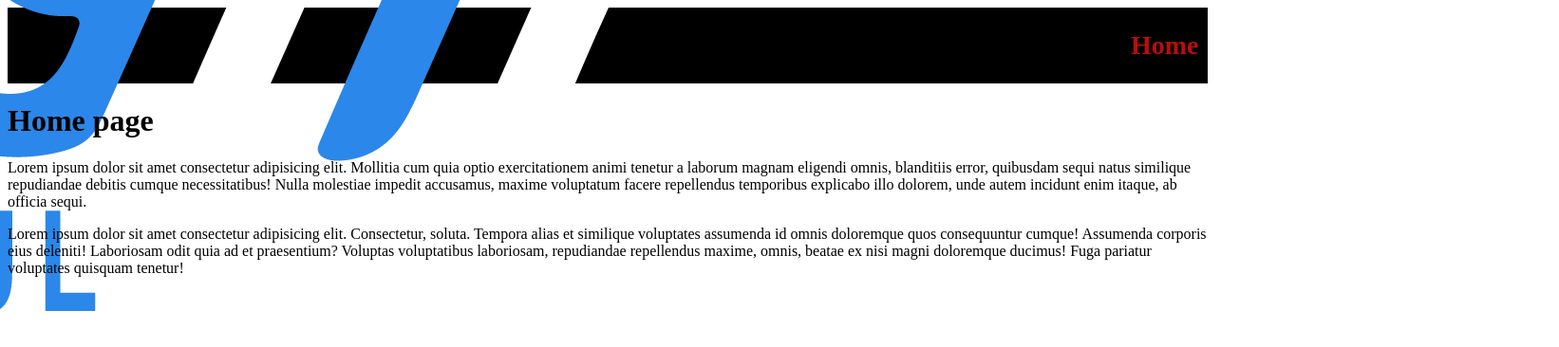
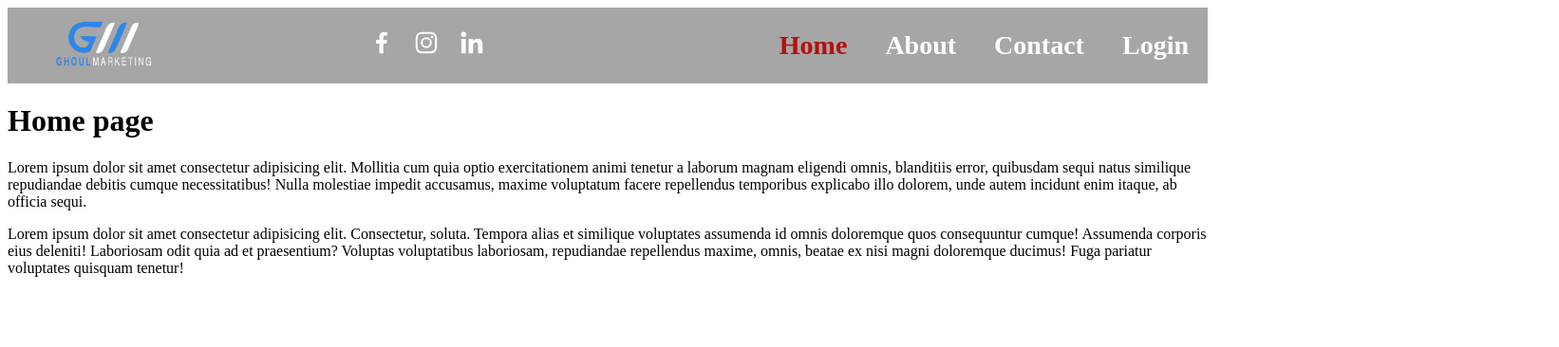
Before and after one commit to mdnadimweb/Navbar-with-react-router-, a React (Vite) app: page / in a window 1280 px wide. Shown: the top 366 px of the page at 95% size, 1642 px wide, since content can reach past the window. Built offline with nearby package versions, Linux system fonts and the light colour scheme.

Commit message:
add icons

```diff
--- a/package.json
+++ b/package.json
@@ -12,6 +12,7 @@
   "dependencies": {
     "react": "^19.0.0",
     "react-dom": "^19.0.0",
+    "react-icons": "^5.5.0",
     "react-router": "^7.4.1"
   },
   "devDependencies": {
@@ -19,10 +20,13 @@
     "@types/react": "^19.0.10",
     "@types/react-dom": "^19.0.4",
     "@vitejs/plugin-react": "^4.3.4",
+    "autoprefixer": "^10.4.21",
     "eslint": "^9.21.0",
     "eslint-plugin-react-hooks": "^5.1.0",
     "eslint-plugin-react-refresh": "^0.4.19",
     "globals": "^15.15.0",
+    "postcss": "^8.5.3",
+    "tailwindcss": "^4.1.3",
     "vite": "^6.2.0"
   }
 }
--- a/src/App.css
+++ b/src/App.css
@@ -6,11 +6,13 @@ nav {
 
 
     height:80px ;
-    background-color: black;
+    background-color: rgb(167, 166, 166);
     display: flex;
-    justify-content: center;
-    align-items: center;
+    justify-content:space-between;
+    align-items:center ;
     flex-direction: row;
+    width: 100%;
+
 
 }
 
@@ -27,6 +29,11 @@ nav ul a {
 
 }
 
+nav .links {
+
+    padding-left: 50px ;
+}
+
 nav ul a:hover {
 
     color: red;
@@ -38,3 +45,27 @@ nav .active {
 
     color: rgb(184, 14, 14) ;
 }
+
+nav .logo img {
+
+    width: 120px ;
+    padding-left: 50px ;
+
+}
+
+nav .icons a {
+
+    text-decoration: none;
+    font-size: 30px ;
+    color: white;
+    transition: all linear 0.5s ;
+    padding-left: 10px ;
+}
+
+
+nav .icons a:hover {
+
+    color:red;
+    transform: scale(1);
+
+}
--- a/src/components/Navbar.jsx
+++ b/src/components/Navbar.jsx
@@ -1,6 +1,8 @@
 import { NavLink } from "react-router";
 import React from "react";
 import logo from "../assets/logo.png"
+import { BiLogoFacebook, BiLogoInstagram, BiLogoLinkedin } from "react-icons/bi";
+
 
 function Navbar() {
   return (
@@ -9,6 +11,13 @@ function Navbar() {
         <div className="logo">
             <img src= {logo} alt="logo for nav" />
         </div>
+
+        <div className="icons">
+          <a href=""><BiLogoFacebook />  </a>
+          <a href=""><BiLogoInstagram />  </a>
+          <a href=""><BiLogoLinkedin />  </a>
+        </div>
+
         <div className="links">
           <ul>
             <NavLink to="/">Home</NavLink>
```
Also changed, not shown: 1 other file (tests, documents, lock files or other folders).
